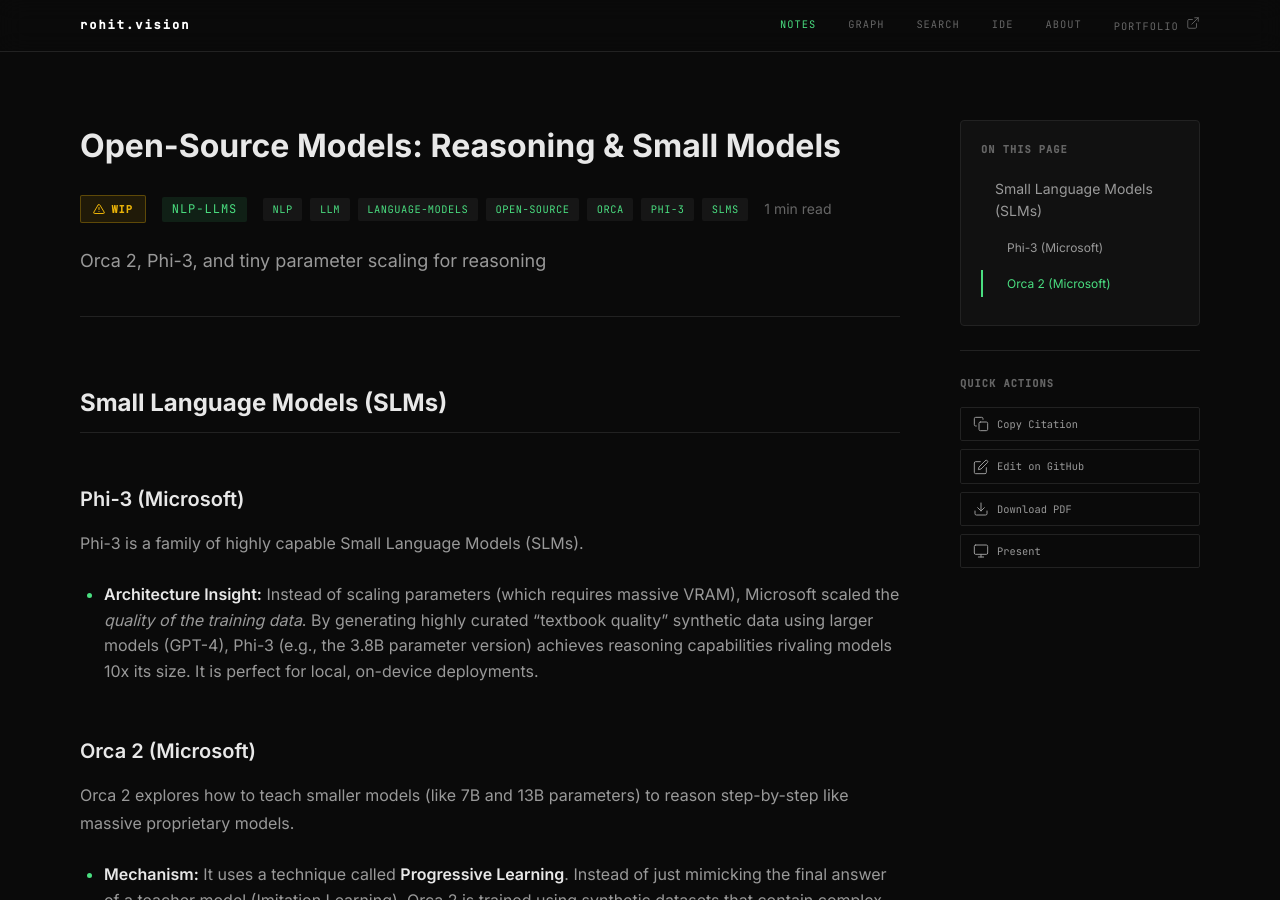
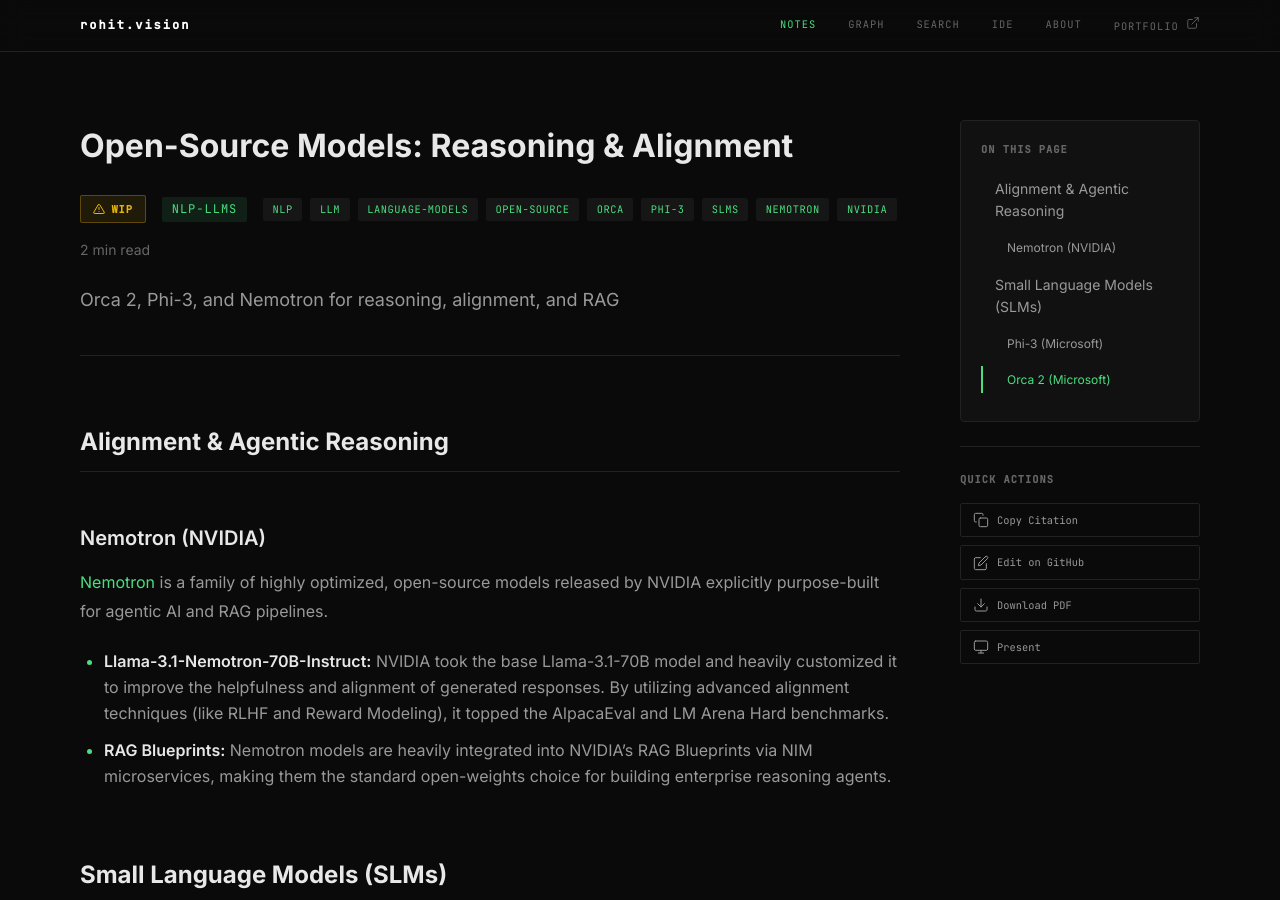
Before and after one commit to rokmr/blogs, a Jekyll site: the page built from _notes/nlp-llms/language-models/open-source-reasoning.md, in a window 1280 px wide and 900 px high. Built offline with Jekyll 4.4.1, drawn with Linux system fonts in a browser that asks for light colours; nearby versions of some CDN libraries.

Commit message:
docs: add NVIDIA Nemotron to open-source models for reasoning and agentic RAG

```diff
--- a/_notes/nlp-llms/language-models/open-source-reasoning.md
+++ b/_notes/nlp-llms/language-models/open-source-reasoning.md
@@ -1,12 +1,19 @@
 ---
-title: "Open-Source Models: Reasoning & Small Models"
-description: "Orca 2, Phi-3, and tiny parameter scaling for reasoning"
+title: "Open-Source Models: Reasoning & Alignment"
+description: "Orca 2, Phi-3, and Nemotron for reasoning, alignment, and RAG"
 subject: nlp-llms
 math: false
-tags: [nlp, llm, language-models, open-source, orca, phi-3, slms]
+tags: [nlp, llm, language-models, open-source, orca, phi-3, slms, nemotron, nvidia]
 status: wip
 sitemap: false
 ---
+
+## Alignment & Agentic Reasoning
+
+### Nemotron (NVIDIA)
+[Nemotron](https://huggingface.co/nvidia) is a family of highly optimized, open-source models released by NVIDIA explicitly purpose-built for agentic AI and RAG pipelines.
+- **Llama-3.1-Nemotron-70B-Instruct:** NVIDIA took the base Llama-3.1-70B model and heavily customized it to improve the helpfulness and alignment of generated responses. By utilizing advanced alignment techniques (like RLHF and Reward Modeling), it topped the AlpacaEval and LM Arena Hard benchmarks.
+- **RAG Blueprints:** Nemotron models are heavily integrated into NVIDIA's RAG Blueprints via NIM microservices, making them the standard open-weights choice for building enterprise reasoning agents.
 
 ## Small Language Models (SLMs)
 
```
